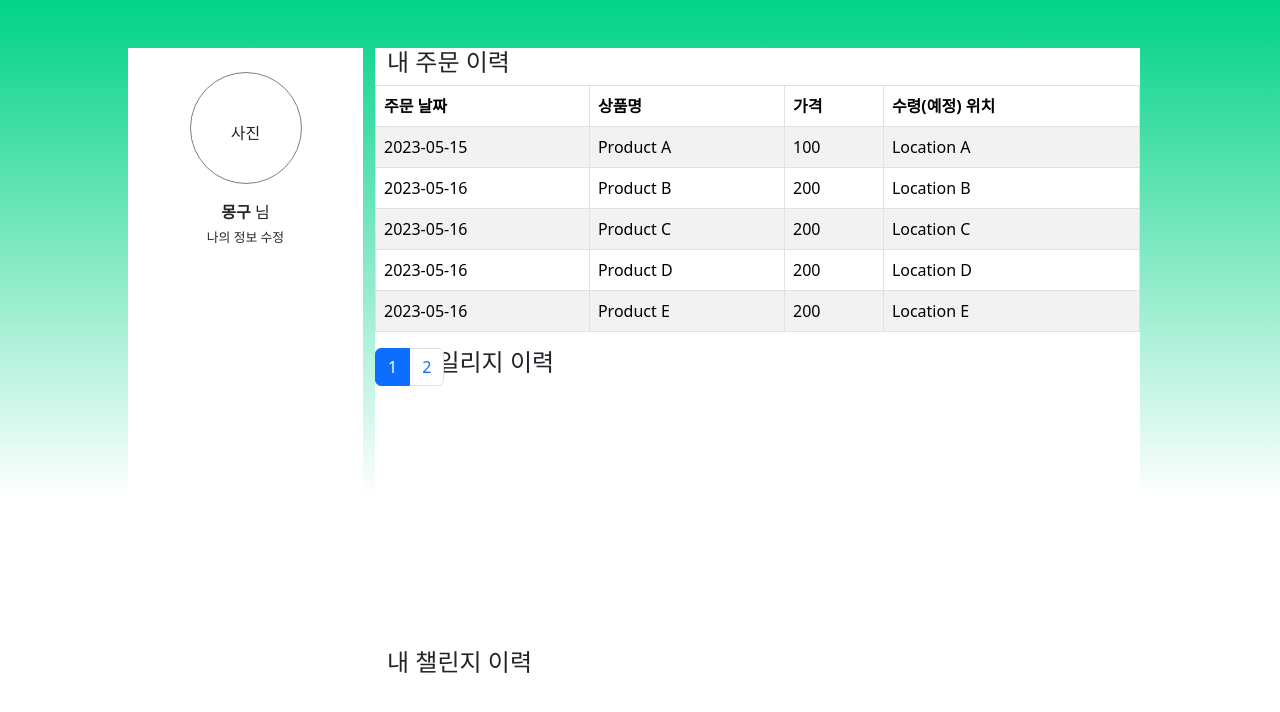
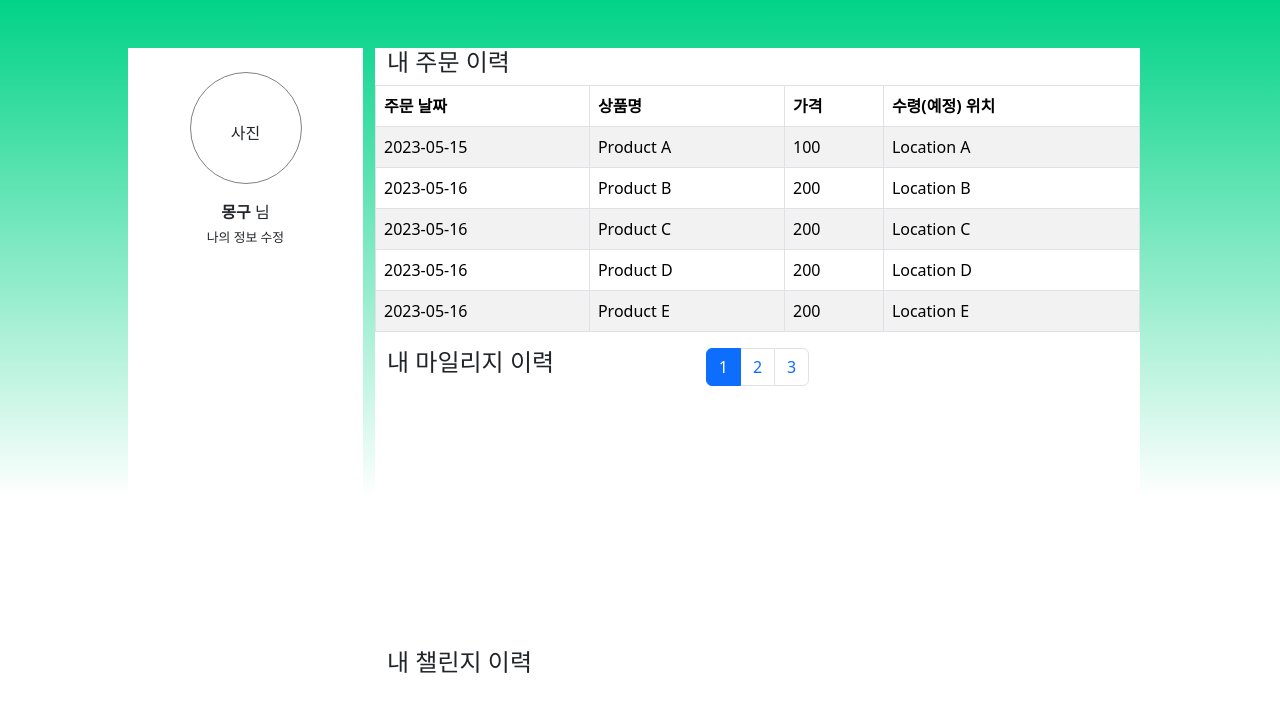
Before and after one commit to snghyun331/elice-ecobucks, a React (Vite) app in the folder front/: page /my in a window 1280 px wide. Shown: the top 712 px of the page. Built offline with nearby package versions, Linux system fonts and the light colour scheme.

Commit message:
Feat : 유저 주문 이력 조회 페이지네이션 정리

```diff
--- a/front/src/components/My/UserOrderHistory.jsx
+++ b/front/src/components/My/UserOrderHistory.jsx
@@ -1,5 +1,5 @@
-import React, { useState } from 'react';
-import { Table, Pagination } from "react-bootstrap";
+import React, { useState } from "react";
+import { Table, Pagination, Container } from "react-bootstrap";
 
 const UserOrderHistory = () => {
   const [currentPage, setCurrentPage] = useState(1);
@@ -60,7 +60,25 @@ const UserOrderHistory = () => {
       product: "Product E",
       price: 200,
       location: "Location E",
+    },    {
+      date: "2023-05-16",
+      product: "Product E",
+      price: 200,
+      location: "Location E",
     },
+    {
+      date: "2023-05-16",
+      product: "Product E",
+      price: 200,
+      location: "Location E",
+    },
+    {
+      date: "2023-05-16",
+      product: "Product E",
+      price: 200,
+      location: "Location E",
+    },
+
 
     // 더 많은 주문 내역 데이터...
   ];
@@ -98,8 +116,11 @@ const UserOrderHistory = () => {
       </Table>
 
       {orderHistory.length > ordersPerPage && (
+        <Container className="d-flex justify-content-center">
           <Pagination>
-          {Array.from({ length: Math.ceil(orderHistory.length / ordersPerPage) }).map((_, index) => (
+            {Array.from({
+              length: Math.ceil(orderHistory.length / ordersPerPage),
+            }).map((_, index) => (
               <Pagination.Item
                 key={index + 1}
                 active={index + 1 === currentPage}
@@ -109,6 +130,7 @@ const UserOrderHistory = () => {
               </Pagination.Item>
             ))}
           </Pagination>
+        </Container>
       )}
     </>
   );
```
Lines whose indentation alone changed are shown as unchanged.
